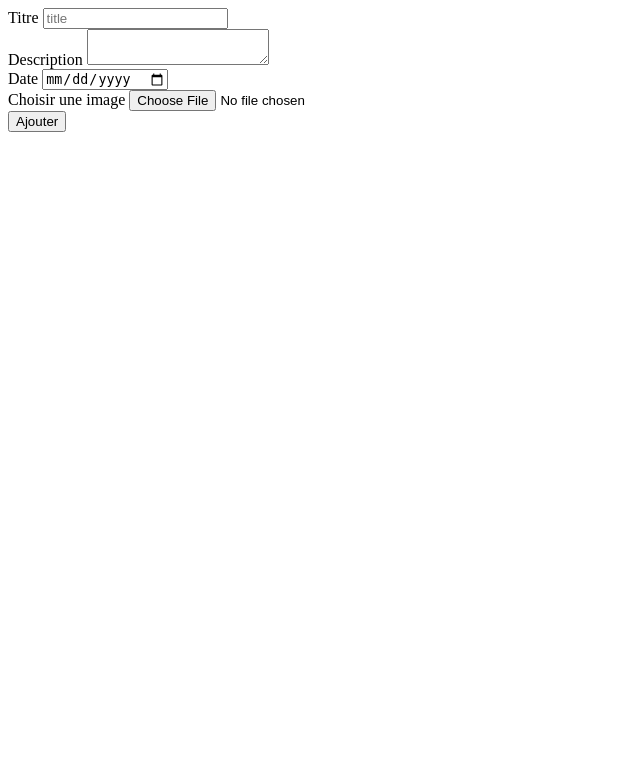
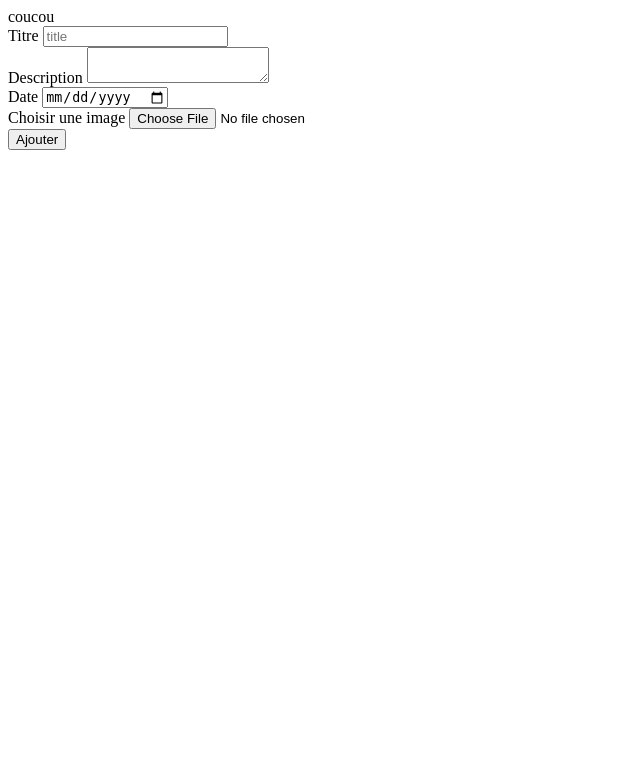
Before and after one commit to Yggdrasilh/EatBooker, a PHP site: page /ajout.php in a window 1280 px wide. Shown: the top 783 px of the page, without its empty margins (0-640 px from the left). Run offline with PHP 8.4, Linux system fonts and the light colour scheme; data that the repository does not hold is empty.

Commit message:
ajout coucou

```diff
--- a/Projet_EatBooker/Structure_MVC/Views/creation/ajout.php
+++ b/Projet_EatBooker/Structure_MVC/Views/creation/ajout.php
@@ -2,6 +2,8 @@
 
 $title = 'Mon portfolio - Création';
 echo $messageError;
+
+echo "coucou";
 
 ?>
 <form action="index.php?controller=Creation&action=ajout" method="post" id="ajoutCreation" enctype='multipart/form-data'>
--- a/Projet_EatBooker/Structure_MVC/Views/creation/index.php
+++ b/Projet_EatBooker/Structure_MVC/Views/creation/index.php
@@ -36,5 +36,3 @@ $title = 'Mon portfolio - Création';
         ?>
     </tbody>
 </table>
-
-<?php echo "coucou"; ?>
```
